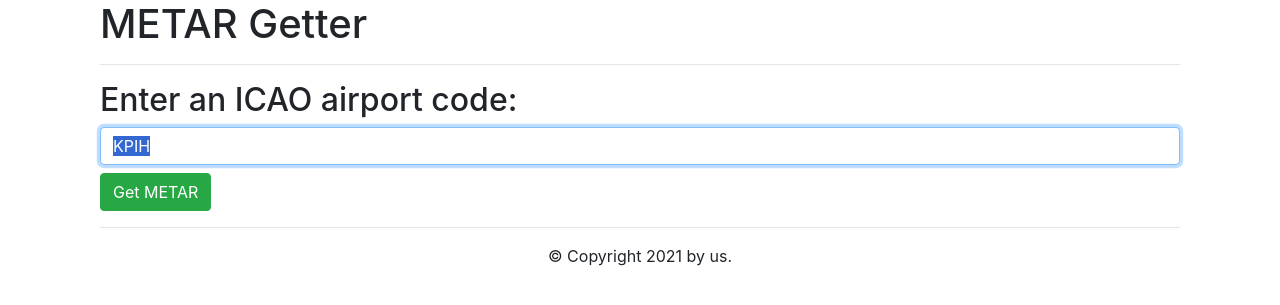
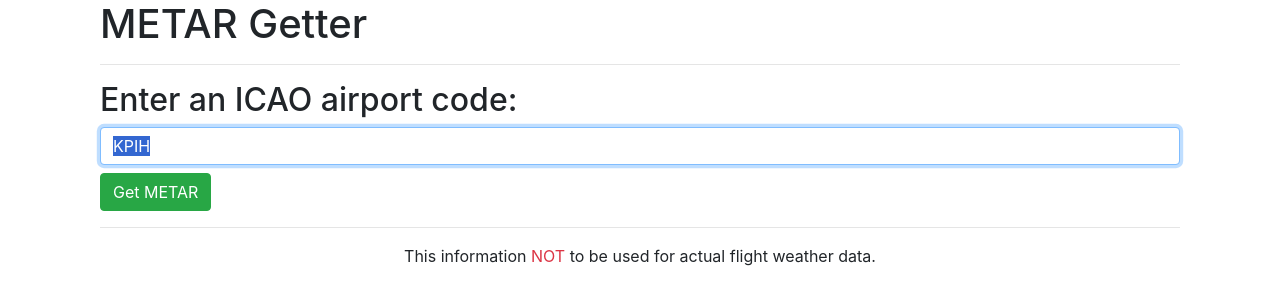
Before and after one commit to mogvaj/new-metar-getter, a Flask app: page / in a window 1280 px wide. Shown: the top 305 px of the page. Run offline with Flask 2, Linux system fonts and the light colour scheme.

Commit message:
Added disclaimer

```diff
--- a/templates/base.html
+++ b/templates/base.html
@@ -28,7 +28,7 @@
         </div>
         <div id="footer" class="container text-center">
             {% block footer %}
-                &copy; Copyright 2021 by us.
+                This information <span class="text-danger">NOT</span> to be used for actual flight weather data.
             {% endblock %}
         </div>
 
```
